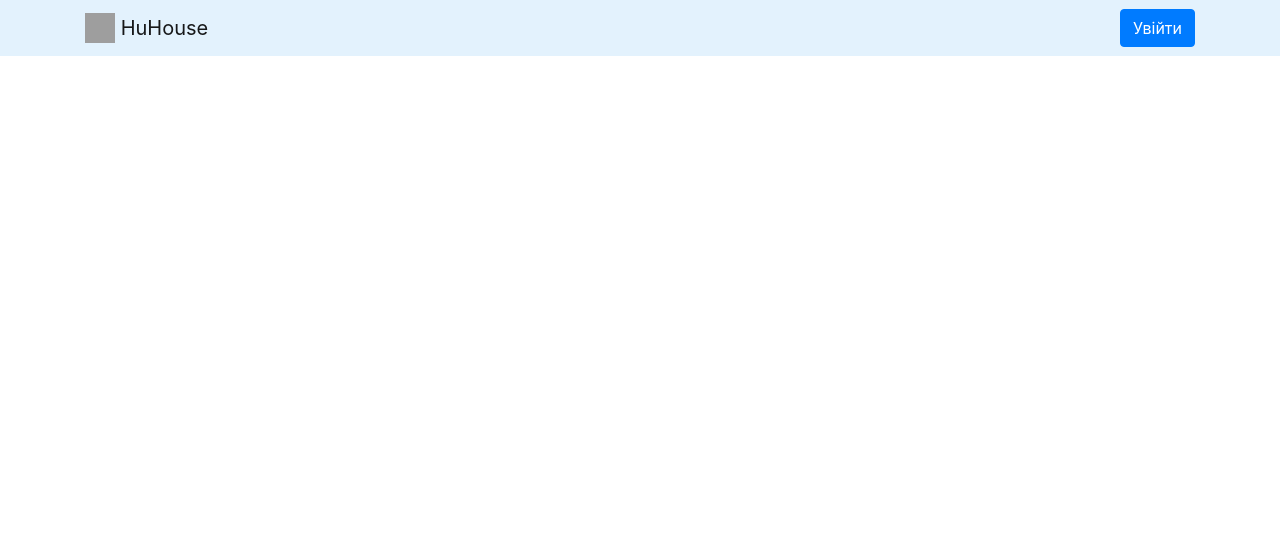
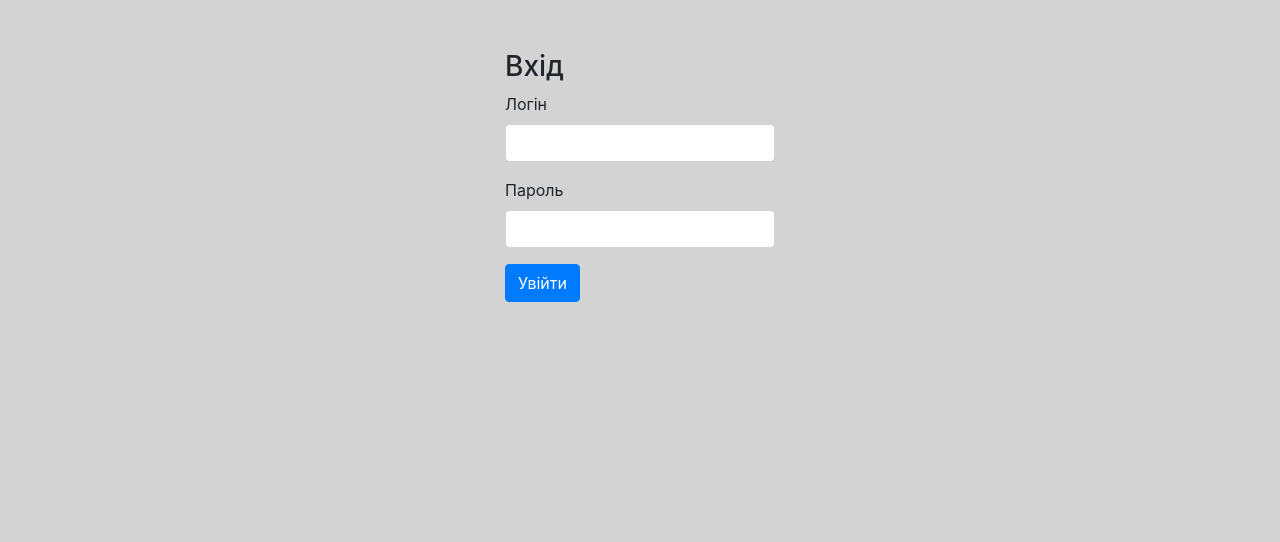
Before and after one commit to TsAndriy/gusrent.local, a PHP site: page /login/index.php in a window 1280 px wide. Shown: the top 542 px of the page. Run offline with PHP 8.4, Linux system fonts and the light colour scheme; data that the repository does not hold is empty; grey boxes are pictures that could not be loaded.

Commit message:
Add login to admin page

```diff
--- a/css/main.css
+++ b/css/main.css
@@ -7,9 +7,8 @@
 }
 
 .card-img-top {
-    max-height: 300px;
+    height: 250px;
 }
-
 
 body {
     display: flex;
--- /dev/null
+++ b/login/index.php
@@ -0,0 +1,27 @@
+<!doctype html>
+<html lang="uk">
+<head>
+    <meta charset="UTF-8">
+    <title>Вхід в адмін-панель</title>
+    <link rel="stylesheet" href="https://cdn.jsdelivr.net/npm/bootstrap@4.6.2/dist/css/bootstrap.min.css">
+</head>
+<body style="background: lightgray">
+<div class="container" style="width: 300px; margin-top: 50px">
+    <div class="main-form">
+        <form class="login" action="check-login.php" method="post">
+            <h3>Вхід</h3>
+            <div class="form-group">
+                <label for="exampleInputEmail1">Логін</label>
+                <input type="text" name="login" class="form-control"
+                       id="exampleInputEmail1">
+            </div>
+            <div class="form-group">
+                <label for="exampleInputPassword1">Пароль</label>
+                <input type="password" name="password" class="form-control"
+                       id="exampleInputPassword1">
+            </div>
+            <button type="submit" class="btn btn-primary form-btn">Увійти</button>
+        </form>
+    </div>
+</div>
+<body >
```
Also changed, not shown: login/check-login.php (added, +11 -0 lines).
